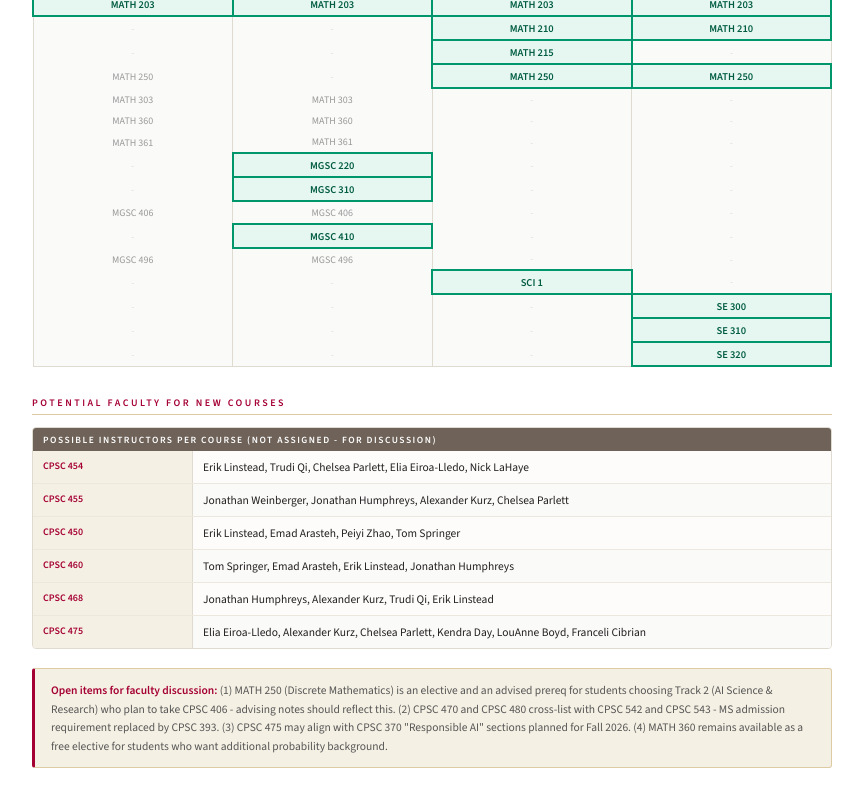
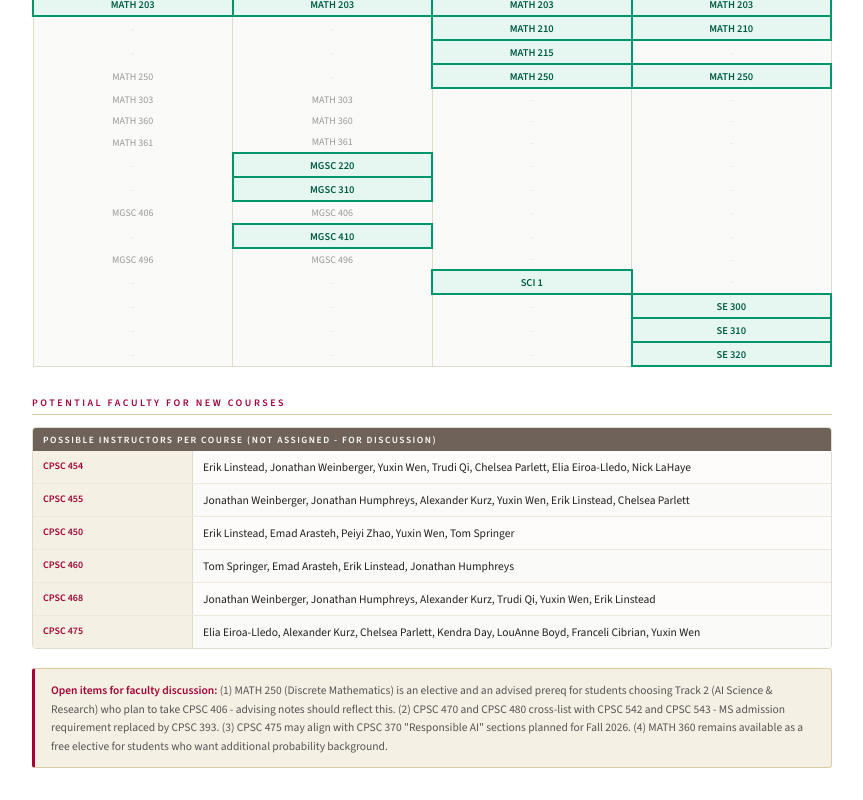
Before and after one commit to eiroa-lledo/AI-MAJOR, a plain HTML site: page index.html in a window 1280 px wide. Shown: the part 5563-6363 px from the top of the page, without its empty margins (208-1071 px from the left). Drawn offline with nearby package versions, Linux system fonts and the light colour scheme.

Commit message:
updating instructor list

```diff
--- a/index.html
+++ b/index.html
@@ -517,15 +517,15 @@
       <div style="background: #6E6259; color: white; padding: 5px 10px; font-size: 9.5px; font-weight: 600; letter-spacing: 1.5px; text-transform: uppercase;">Possible instructors per course (not assigned - for discussion)</div>
       <div style="display: grid; grid-template-columns: 160px 1fr; border-bottom: 1px solid #ede8de;">
         <div style="background: var(--sand-light); padding: 8px 10px; font-size: 10px; font-weight: 600; color: var(--red); border-right: 1px solid #e0dbd0;">CPSC 454</div>
-        <div style="padding: 8px 10px; font-size: 11.5px; color: var(--black); background: #fdfcfa;">Erik Linstead, Trudi Qi, Chelsea Parlett, Elia Eiroa-Lledo, Nick LaHaye</div>
+        <div style="padding: 8px 10px; font-size: 11.5px; color: var(--black); background: #fdfcfa;">Erik Linstead, Jonathan Weinberger, Yuxin Wen, Trudi Qi, Chelsea Parlett, Elia Eiroa-Lledo, Nick LaHaye</div>
       </div>
       <div style="display: grid; grid-template-columns: 160px 1fr; border-bottom: 1px solid #ede8de;">
         <div style="background: var(--sand-light); padding: 8px 10px; font-size: 10px; font-weight: 600; color: var(--red); border-right: 1px solid #e0dbd0;">CPSC 455</div>
-        <div style="padding: 8px 10px; font-size: 11.5px; color: var(--black); background: #fafaf8;">Jonathan Weinberger, Jonathan Humphreys, Alexander Kurz, Chelsea Parlett</div>
+        <div style="padding: 8px 10px; font-size: 11.5px; color: var(--black); background: #fafaf8;">Jonathan Weinberger, Jonathan Humphreys, Alexander Kurz, Yuxin Wen, Erik Linstead, Chelsea Parlett</div>
       </div>
       <div style="display: grid; grid-template-columns: 160px 1fr; border-bottom: 1px solid #ede8de;">
         <div style="background: var(--sand-light); padding: 8px 10px; font-size: 10px; font-weight: 600; color: var(--red); border-right: 1px solid #e0dbd0;">CPSC 450</div>
-        <div style="padding: 8px 10px; font-size: 11.5px; color: var(--black); background: #fdfcfa;">Erik Linstead, Emad Arasteh, Peiyi Zhao, Tom Springer</div>
+        <div style="padding: 8px 10px; font-size: 11.5px; color: var(--black); background: #fdfcfa;">Erik Linstead, Emad Arasteh, Peiyi Zhao, Yuxin Wen, Tom Springer</div>
       </div>
       <div style="display: grid; grid-template-columns: 160px 1fr; border-bottom: 1px solid #ede8de;">
         <div style="background: var(--sand-light); padding: 8px 10px; font-size: 10px; font-weight: 600; color: var(--red); border-right: 1px solid #e0dbd0;">CPSC 460</div>
@@ -533,11 +533,11 @@
       </div>
       <div style="display: grid; grid-template-columns: 160px 1fr; border-bottom: 1px solid #ede8de;">
         <div style="background: var(--sand-light); padding: 8px 10px; font-size: 10px; font-weight: 600; color: var(--red); border-right: 1px solid #e0dbd0;">CPSC 468</div>
-        <div style="padding: 8px 10px; font-size: 11.5px; color: var(--black); background: #fdfcfa;">Jonathan Humphreys, Alexander Kurz, Trudi Qi, Erik Linstead</div>
+        <div style="padding: 8px 10px; font-size: 11.5px; color: var(--black); background: #fdfcfa;">Jonathan Weinberger, Jonathan Humphreys, Alexander Kurz, Trudi Qi, Yuxin Wen, Erik Linstead</div>
       </div>
       <div style="display: grid; grid-template-columns: 160px 1fr;">
         <div style="background: var(--sand-light); padding: 8px 10px; font-size: 10px; font-weight: 600; color: var(--red); border-right: 1px solid #e0dbd0;">CPSC 475</div>
-        <div style="padding: 8px 10px; font-size: 11.5px; color: var(--black); background: #fafaf8;">Elia Eiroa-Lledo, Alexander Kurz, Chelsea Parlett, Kendra Day, LouAnne Boyd, Franceli Cibrian</div>
+        <div style="padding: 8px 10px; font-size: 11.5px; color: var(--black); background: #fafaf8;">Elia Eiroa-Lledo, Alexander Kurz, Chelsea Parlett, Kendra Day, LouAnne Boyd, Franceli Cibrian, Yuxin Wen</div>
       </div>
     </div>
 
```
